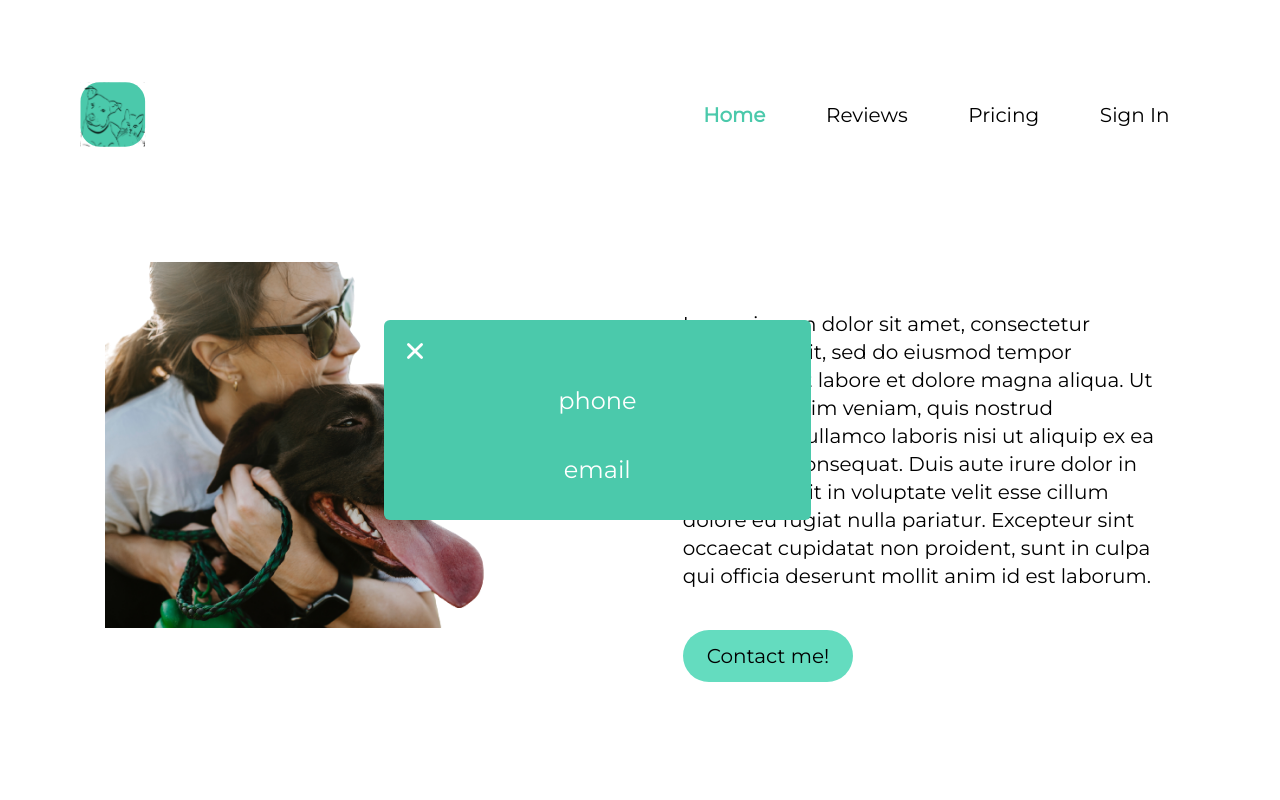
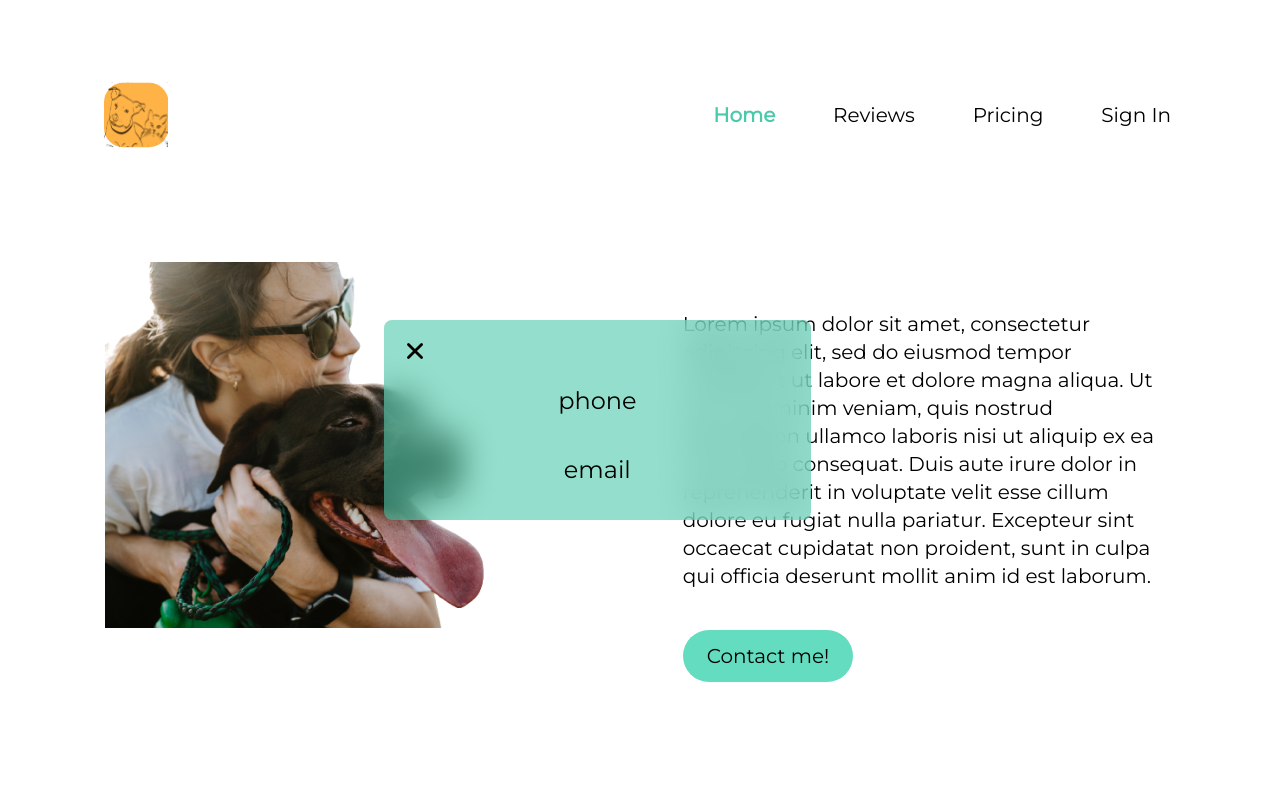
Before and after one commit to 93Belen/pet-sitter-website, a Next.js app: page / in a window 1280 px wide. Both pictures are taken after a click on the button "Contact me!". Shown: the top 800 px of the page. Built offline with nearby package versions, Linux system fonts and the light colour scheme; no server answers.

Commit message:
getting rid of errors

```diff
--- a/app/components/ContactButton.tsx
+++ b/app/components/ContactButton.tsx
@@ -19,7 +19,7 @@ export default function ContactButton() {
             animate={{right: 0, opacity: 1}}
             exit={{right: -250, opacity: 0}}
             transition={{ease: "linear", duration: 0.4}}
-            className={`z-10 fixed bg-mytheme text-white md:w-2/6 w-[80vw] h-[200px] top-[40vh] left-12 md:left-[30vw] flex flex-col justify-around rounded-md p-4`}>
+            className={`z-10 fixed bg-mytheme bg-opacity-60 md:w-2/6 w-[80vw] h-[200px] top-[40vh] left-12 md:left-[30vw] flex flex-col justify-around rounded-lg p-4 backdrop-blur-lg`}>
             <IoClose className='text-3xl' onClick={hideForm} />
             <p className='m-auto text-2xl'>phone</p>
             <p className='m-auto text-2xl'>email</p>
--- a/app/components/Header.tsx
+++ /dev/null
@@ -1,10 +0,0 @@
-import { getServerSession } from "next-auth/next";
-import { authOptions } from "../api/auth/[...nextauth]/route";
-
-export default function Header(){
-    const session = await getServerSession(authOptions);
-
-    return (
-
-    )
-}
--- a/app/components/Logo.tsx
+++ b/app/components/Logo.tsx
@@ -1,8 +1,8 @@
 export default function Logo(){
     return (
-        <svg className='w-[70px] h-[70px]' width="100%" height="100%" viewBox="0 0 51 51" fill="none" xmlns="http://www.w3.org/2000/svg" xmlnsXlink="http://www.w3.org/1999/xlink">
-        <rect x="0.402222" y="0.0606689" width="50" height="50" rx="15" fill="#4BC9AB"/>
-        <rect x="0.402222" y="0.0606689" width="50" height="50" fill="url(#pattern0)"/>
+        <svg className='w-[70px] h-[70px] md:ml-6' width="100%" height="100%"  viewBox="0 0 50 50" fill="none" xmlns="http://www.w3.org/2000/svg" xmlnsXlink="http://www.w3.org/1999/xlink">
+<rect width="50" height="50" rx="15" fill="#FFB347"/>
+<rect width="50" height="50" fill="url(#pattern0)"/>
 <defs>
 <pattern id="pattern0" patternContentUnits="objectBoundingBox" width="1" height="1">
 <use xlinkHref="#image0_48_20" transform="matrix(0.00298889 0 0 0.00364509 -0.126168 0.0616411)"/>
@@ -11,5 +11,10 @@ export default function Logo(){
 </defs>
 </svg>
 
+
     )
 }
+
+
+
+//className='w-[70px] h-[70px]' width="100%" height="100%"
--- a/app/components/SeeCalendar.tsx
+++ b/app/components/SeeCalendar.tsx
@@ -63,13 +63,13 @@ export default function SeeCalendar() {
                     <div className='m-auto gap-5 flex flex-col'>
                     <div className='flex gap-5'>
                         <svg width="25" height="25" viewBox="0 0 25 25" fill="none" xmlns="http://www.w3.org/2000/svg">
-                        <circle cx="12.5" cy="12.5" r="10.5" stroke="#C94B4B" stroke-width="4"/>
+                        <circle cx="12.5" cy="12.5" r="10.5" stroke="#C94B4B" strokeWidth="4"/>
                         </svg>
                         <p> Half Day</p>
                     </div>
                     <div className='flex gap-5'>
                         <svg width="25" height="25" viewBox="0 0 25 25" fill="none" xmlns="http://www.w3.org/2000/svg">
-                        <circle cx="12.5" cy="12.5" r="10.5" stroke="#4BC9AB" stroke-width="4"/>
+                        <circle cx="12.5" cy="12.5" r="10.5" stroke="#4BC9AB" strokeWidth="4"/>
                         </svg>
                         <p> All Day</p>
                     </div>
--- a/app/pricing/page.tsx
+++ b/app/pricing/page.tsx
@@ -1,6 +1,6 @@
 "use client"
 
-import React, { useState } from "react"
+import React, { useEffect, useState } from "react"
 
 
 
@@ -32,7 +32,11 @@ const updatePricing = () => {
   })
 }
 
-updatePricing()
+useEffect(() => {
+  updatePricing()
+})
+
+
 
 
     return (
```
Lines whose indentation alone changed are shown as unchanged.
